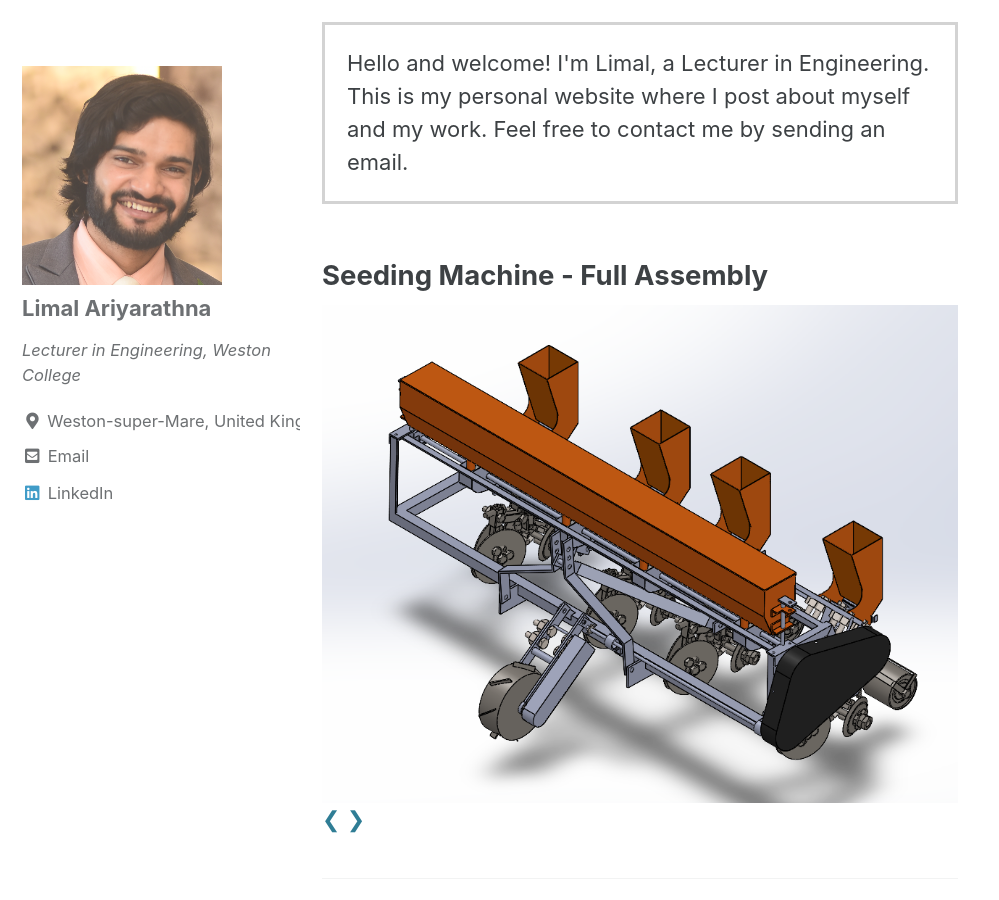
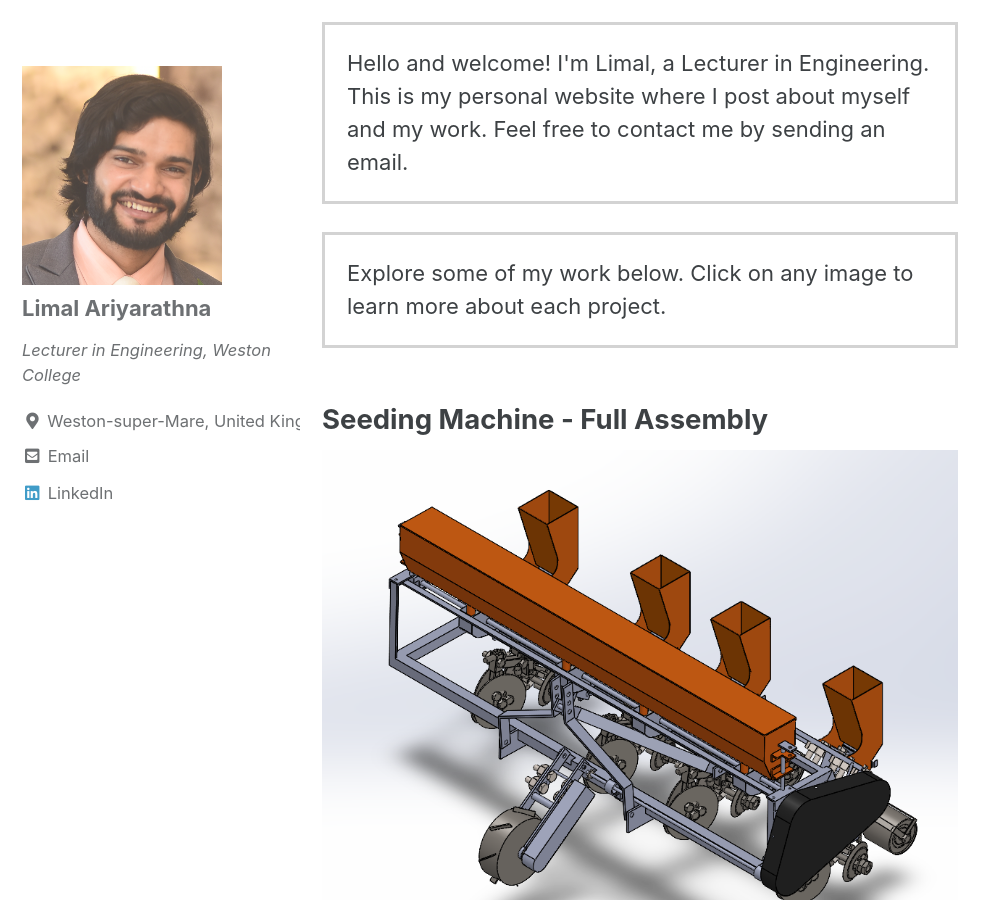
Before and after one commit to limaldeelaka/limaldeelaka.github.io, a Jekyll site: the page built from index.html, in a window 1280 px wide and 900 px high, scrolled down 368 px. Shown: the whole window, without its empty margins (0-999 px from the left). Built offline with Jekyll 4.4.1, drawn with Linux system fonts in a browser that asks for light colours; cached includes are drawn as plain includes; the list of posts is cut into pages by our own code.

Commit message:
Click link box

```diff
--- a/index.html
+++ b/index.html
@@ -12,7 +12,9 @@ header:
 <p style="border:3px; border-style:solid; border-color:#d3d3d3; padding: 1em;">
 Hello and welcome! I'm Limal, a Lecturer in Engineering. This is my personal website where I post about myself and my work. Feel free to contact me by sending an email.
 </p>
-
+<p style="border:3px; border-style:solid; border-color:#d3d3d3; padding: 1em;">
+Explore some of my work below. Click on any image to learn more about each project.
+</p>
 
 <div class="slideshow-container">
   <!-- Slide 1 -->
```
